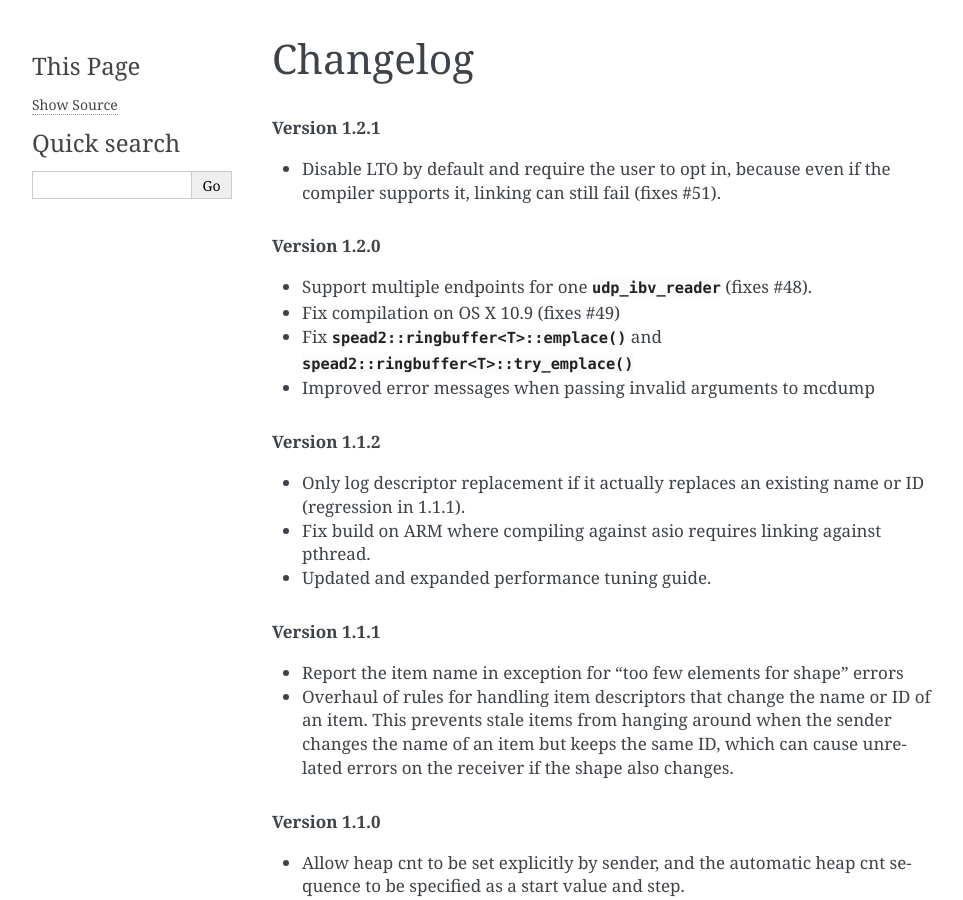
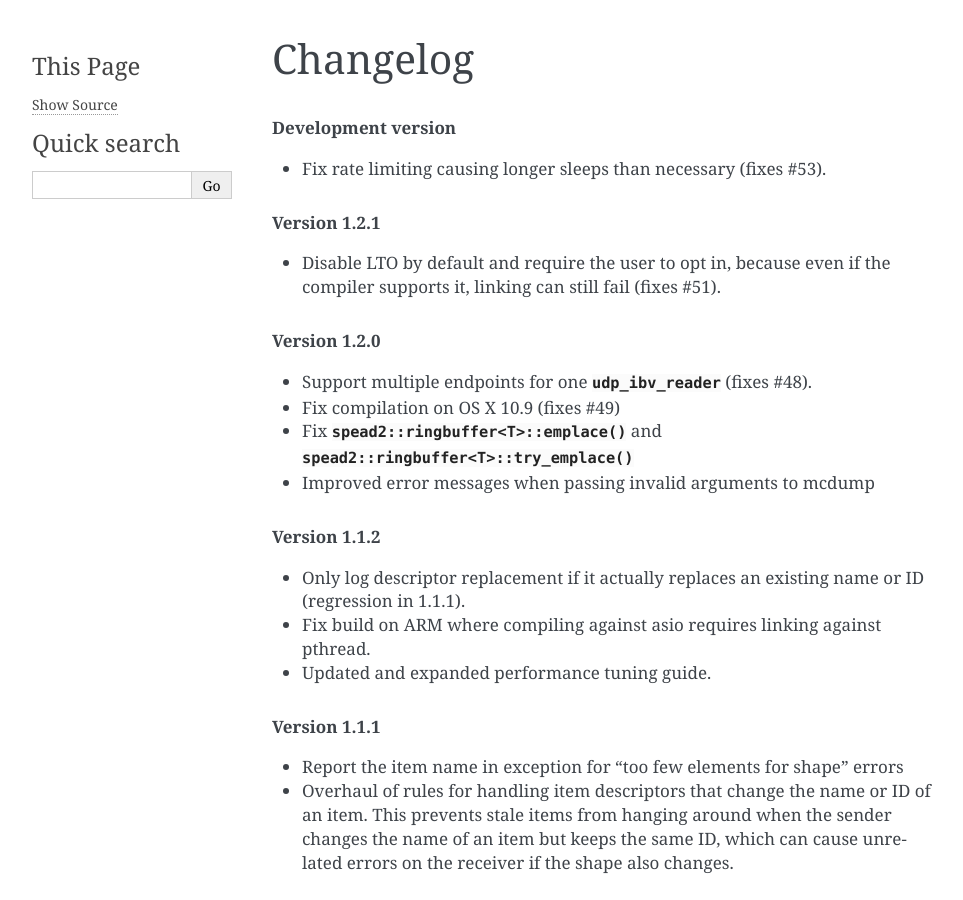
Before and after one commit to ska-sa/spead2, a Sphinx documentation site: the page built from doc/changelog.rst, in a window 1280 px wide and 900 px high. Shown: the whole window, without its empty margins (148-1111 px from the left). Built offline with Sphinx 7.4.7, drawn with Linux system fonts in a browser that asks for light colours.

Commit message:
Fix rate limiting causing over-limiting
The rate_bytes needs to be kept in sync with send_time, so when an empty
queue is detected, it must be reset. Fixes #53.

```diff
--- a/doc/changelog.rst
+++ b/doc/changelog.rst
@@ -1,5 +1,9 @@
 Changelog
 =========
+
+.. rubric:: Development version
+
+- Fix rate limiting causing longer sleeps than necessary (fixes #53).
 
 .. rubric:: Version 1.2.1
 
```
Also changed, not shown: 1 other file.
